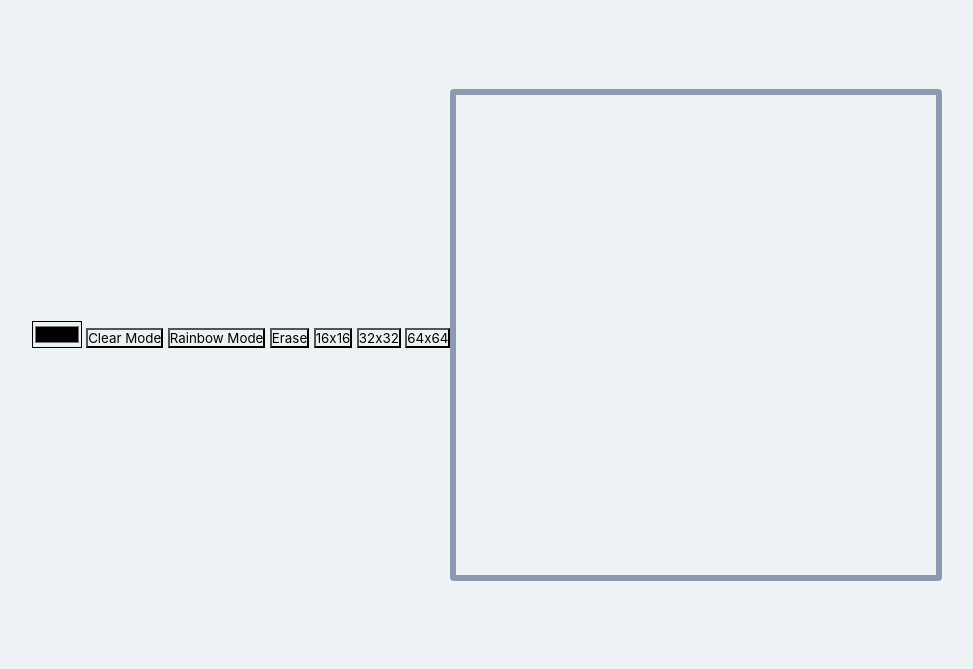
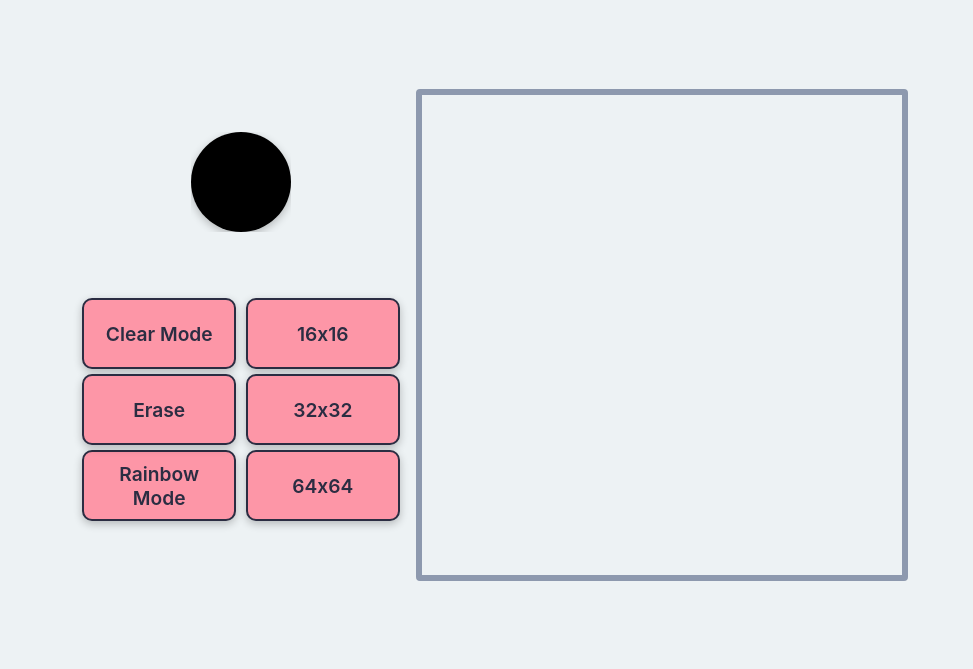
Before and after one commit to MartinPit/odin_etch-a-sketch, a plain HTML site: page index.html in a window 1280 px wide. Shown: the part 84-753 px from the top of the page, without its empty margins (153-1126 px from the left). Drawn offline with Linux system fonts and the light colour scheme.

Commit message:
Styled buttons and color picker

```diff
--- a/index.html
+++ b/index.html
@@ -13,14 +13,18 @@
 
   <div class="content">
     <div class="settings">
-      <label for="picker"></label>
-      <input id="picker" type="color" value="#000000">
-      <button id="clear" class="button">Clear Mode</button>
-      <button id="random" class="button">Rainbow Mode</button>
-      <button id="erase" class="button">Erase</button>
-      <button value="16" class="size button">16x16</button>
-      <button value="32" class="size button">32x32</button>
-      <button value="64" class="size button">64x64</button>
+      <div class="color">
+        <label for="picker"></label>
+        <input id="picker" type="color" value="#000000">
+      </div>
+      <div class="buttons">
+        <button id="clear" class="type button">Clear Mode</button>
+        <button id="random" class="type button">Rainbow Mode</button>
+        <button id="erase" class="type button">Erase</button>
+        <button id="small" value="16" class="size button">16x16</button>
+        <button id="medium" value="32" class="size button">32x32</button>
+        <button id="large" value="64" class="size button">64x64</button>
+      </div>
     </div>
     <div class="container">
     </div>
--- a/styles.css
+++ b/styles.css
@@ -58,3 +58,88 @@ footer {
     text-decoration: inherit;
     color: black;
 }
+
+.button {
+    border: 2px solid #2B2D42;
+    background-color: #FD96A7;
+    color: #2B2D42;
+    font-size: 1.2rem;
+    font-weight: 600;
+    height: 3.7em;
+    width: 8em;
+    padding: 0.5em 1em;
+    border-radius: 10px;
+    box-shadow: rgba(0, 0, 0, 0.24) 0 3px 8px;
+    transition: transform 0.2s ease-in-out;
+}
+
+.buttons {
+    display: grid;
+    grid-template-areas:
+        "clear   clear    small  small"
+        "erase   erase    medium medium"
+        "rainbow rainbow large  large";
+
+    row-gap: 5px;
+    column-gap: 10px;
+    padding: 1em;
+}
+
+.color {
+    display: flex;
+    justify-content: center;
+    align-items: center;
+}
+
+#picker {
+    min-width: 5em;
+    max-width: 10em;
+    min-height: 5em;
+    max-height: 10em;
+    margin-bottom: 50px;
+}
+
+input[type='color'] {
+    -webkit-appearance: none;
+    width: 100px;
+    height: 100px;
+    border: none;
+}
+
+input[type='color']::-webkit-color-swatch-wrapper {
+    padding: 0;
+}
+
+input[type='color']::-webkit-color-swatch {
+    border: none;
+    border-radius: 50px;
+    box-shadow: rgba(0, 0, 0, 0.24) 0 3px 8px;
+}
+
+input[type='color']:hover, button:hover {
+    transform: scale(1.1);
+}
+
+#random {
+    grid-area: rainbow;
+}
+
+#erase {
+    grid-area: erase;
+}
+
+#clear {
+    grid-area: clear;
+}
+
+#small {
+    grid-area: small;
+}
+
+#medium {
+    grid-area: medium;
+}
+
+#large {
+    grid-area: large;
+}
```
